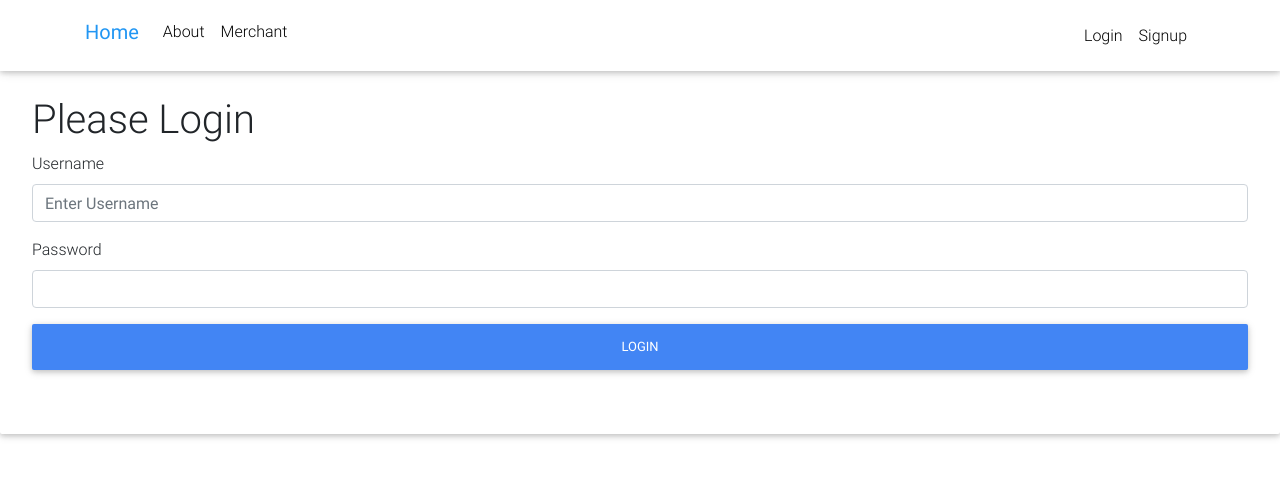
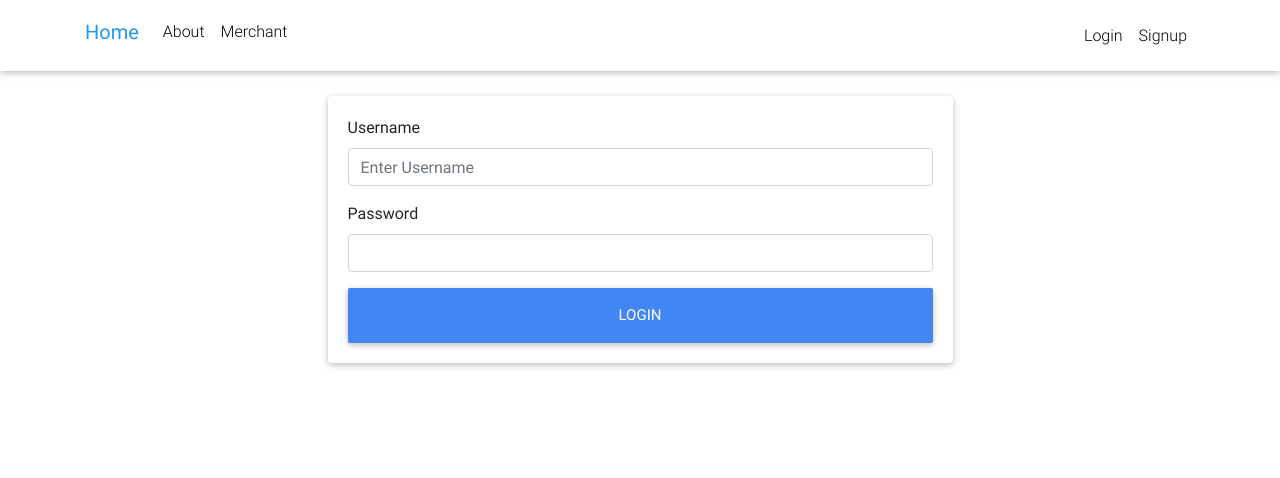
Before and after one commit to dhanwin247/DBMS-simple-e-commerce-website, a Django app: page /user_login/ in a window 1280 px wide. Shown: the top 478 px of the page. Run offline with Django 3.2, Linux system fonts and the light colour scheme; some libraries are stand-ins or nearby versions.

Commit message:
make some changes rectify some login bugs

```diff
--- a/accounts/views.py
+++ b/accounts/views.py
@@ -57,7 +57,7 @@ def signup(request):
             curr_purchases.save()
 
             # return HttpResponseRedirect(reverse('accounts:home'))
-            return render(request, 'accounts/account_page.html', {'login_flag':login_flag})
+            return render(request, 'accounts/account_page.html')
 
         else:
             print('user_form.errors')
@@ -79,7 +79,7 @@ def user_login(request):
             curr_user = usrname
             print("Current User is " + curr_user)
 
-            return render(request, 'accounts/account_page.html', {'login_flag':login_flag})
+            return HttpResponseRedirect(reverse('accounts:account_page'))
 
         else:
             print("Someone tried to login and failed!")
@@ -115,7 +115,7 @@ def account_page_view(request):
         return HttpResponse("Your cart is empty")
 
 def purchase_page_view(request):
-    if request.GET.get("Purchase 'em all!") == "Purchase 'em all!" :
+    # if request.GET.get("Purchase 'em all!") == "Purchase 'em all!" :
         global curr_user
         curruser = User.objects.get(username=curr_user)
         curr_cart = Cart.objects.get(user=curruser)
--- a/templates/accounts/base.html
+++ b/templates/accounts/base.html
@@ -6,7 +6,7 @@
   <meta charset="utf-8">
   <meta name="viewport" content="width=device-width, initial-scale=1, shrink-to-fit=no">
   <meta http-equiv="x-ua-compatible" content="ie=edge">
-  <title>Material Design Bootstrap</title>
+  <title>eCom</title>
   <link rel="stylesheet" href="https://use.fontawesome.com/releases/v5.11.2/css/all.css">
   <!-- <link rel="stylesheet" href="https://maxcdn.bootstrapcdn.com/bootstrap/3.3.7/css/bootstrap.min.css"> -->
   <link rel="stylesheet" href="https://stackpath.bootstrapcdn.com/bootstrap/4.5.0/css/bootstrap.min.css" integrity="sha384-9aIt2nRpC12Uk9gS9baDl411NQApFmC26EwAOH8WgZl5MYYxFfc+NcPb1dKGj7Sk" crossorigin="anonymous">
--- a/templates/accounts/home.html
+++ b/templates/accounts/home.html
@@ -6,7 +6,7 @@
   <meta charset="utf-8">
   <meta name="viewport" content="width=device-width, initial-scale=1, shrink-to-fit=no">
   <meta http-equiv="x-ua-compatible" content="ie=edge">
-  <title>Material Design Bootstrap</title>
+  <title>Home eCom</title>
   <link rel="stylesheet" href="https://use.fontawesome.com/releases/v5.11.2/css/all.css">
   <link href="{% static 'css/bootstrap.min.css' %}" rel="stylesheet">
   <link href="{% static 'css/mdb.min.css' %}" rel="stylesheet">
--- a/templates/accounts/login.html
+++ b/templates/accounts/login.html
@@ -5,11 +5,19 @@
 {% block inherit %}
 <div style="text-align:center" class="footer-copyright py-3">
 </div>
+<div style="text-align:center" class="footer-copyright py-3">
+</div>
+<div style="text-align:center" class="footer-copyright py-3">
+</div>
+
     {% if login_flag == False %}
-        <div class="jumbotron">
-            <h1>Please Login</h1>
+    <div class="row">
+      <div class="col-md-3 mb-2">
+      </div>
+      <div class="col-md-6 mb-2">
+        <div class="card">
           {%csrf_token%}
-            <form method="post", action="{% url 'accounts:user_login' %}">
+          <form method="post" class='card-body' action="{% url 'accounts:user_login' %}">
               {% csrf_token %}
               <div class="form-group">
                   <label for="exampleInputUsername1">Username</label>
@@ -19,8 +27,10 @@
                   <label for="exampleInputPassword1">Password</label>
                   <input name="password" type="password" class="form-control" id="exampleInputPassword1">
               </div>
-                <button type="submit" class="btn btn-primary btn-block">Login</button>
+              <button type="submit" class="btn btn-primary btn-lg btn-block ">Login</button>
           </form>
+        </div>
+      </div>
     </div>
     {% else %}
         <div class="container">
```
Also changed, not shown: templates/accounts/signup.html (+9 -2 lines). Lines whose indentation alone changed are shown as unchanged.
